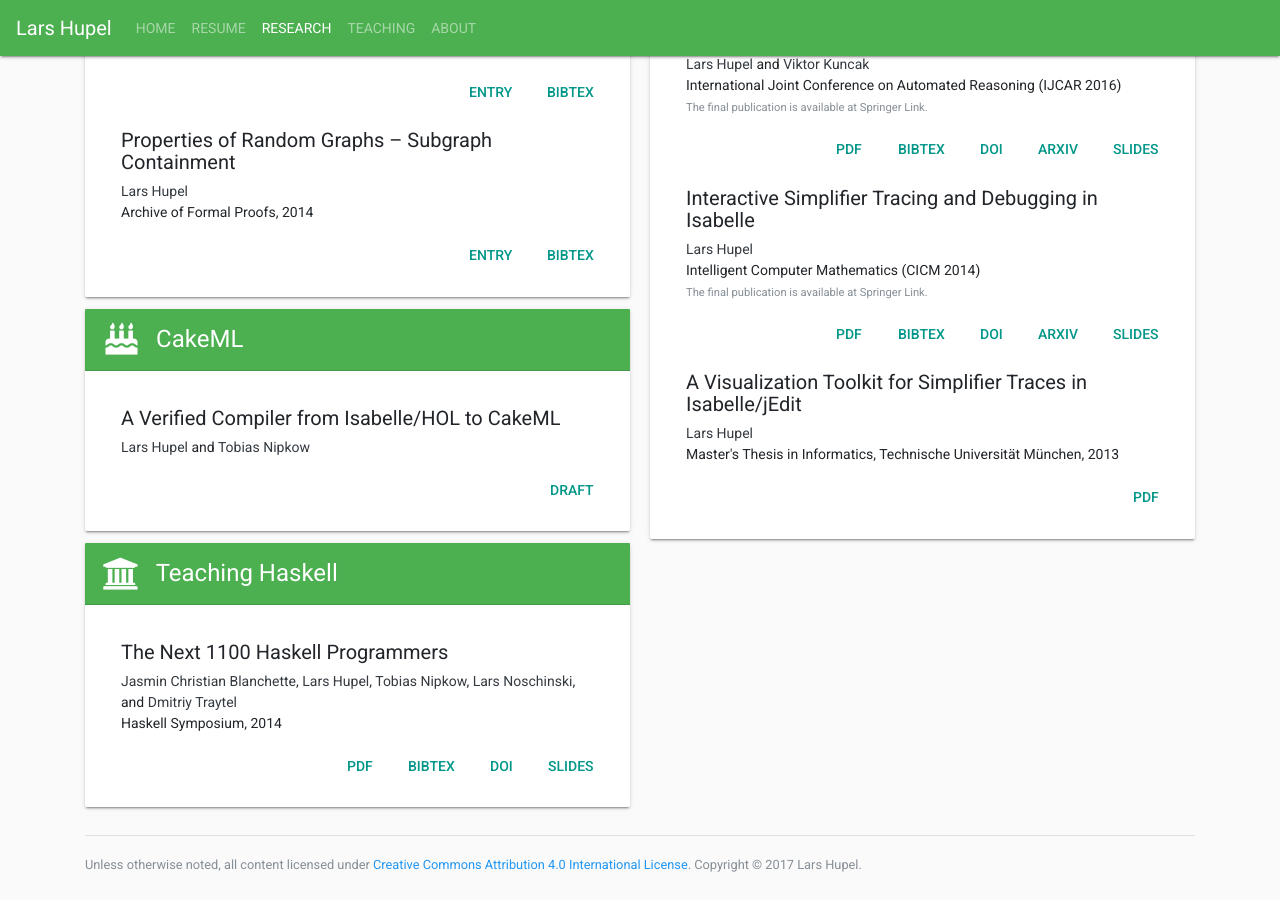
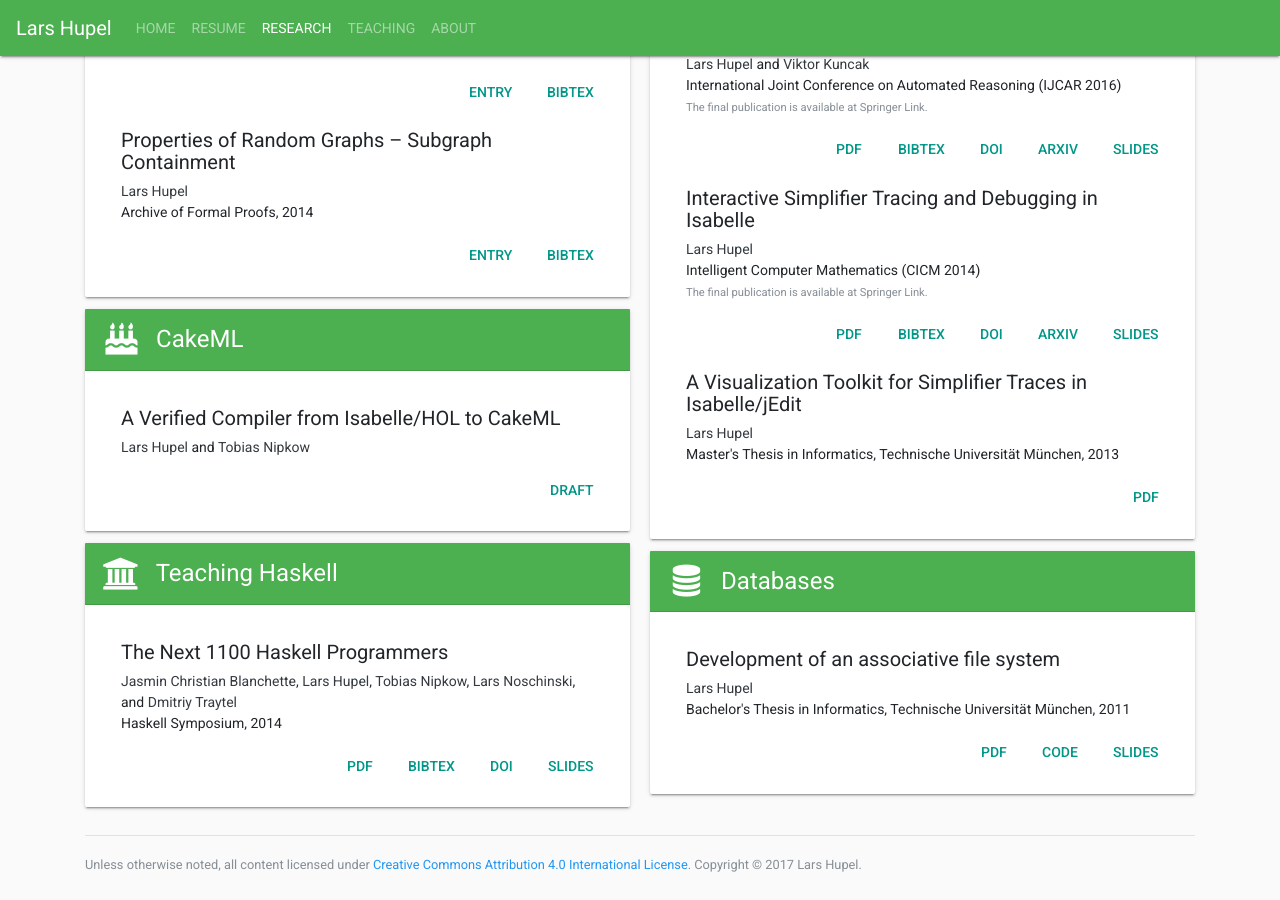
Before and after one commit to larsrh/website, a Jekyll site: the page built from research.html, in a window 1280 px wide and 900 px high, scrolled down 1113 px. Built offline with Jekyll 4.4.1, drawn with Linux system fonts in a browser that asks for light colours.

Commit message:
add BSc thesis

```diff
--- a/_data/pubs.yml
+++ b/_data/pubs.yml
@@ -107,3 +107,11 @@
   type: "afp"
   in: "Archive of Formal Proofs, 2017"
   entry: "https://www.isa-afp.org/entries/Dict_Construction.html"
+- title: "Development of an associative file system"
+  id: "bsc_hupel"
+  authors: ["lars"]
+  type: "db"
+  bib: false
+  in: "Bachelor's Thesis in Informatics, Technische Universität München, 2011"
+  slides: "https://speakerdeck.com/larsrh/development-of-an-associative-file-system"
+  code: "https://github.com/larsrh/associative"
--- /dev/null
+++ b/_includes/pubs_db.html
@@ -0,0 +1 @@
+{% include pubs.html type="db" %}
--- a/research.html
+++ b/research.html
@@ -18,6 +18,7 @@ card_theme: bg-success text-white
     {% include card.html src="pubs_haskell.html" header="Teaching Haskell" icon="fa-university" %}
     {% include card.html src="pubs_sec.html" header="Network Security" icon="fa-shield" %}
     {% include card.html src="pubs_tools.html" header="Tools" icon="fa-wrench" %}
+    {% include card.html src="pubs_db.html" header="Databases" icon="fa-database" %}
   </div>
 
 </div>
```
Also changed, not shown: 1 other file.
